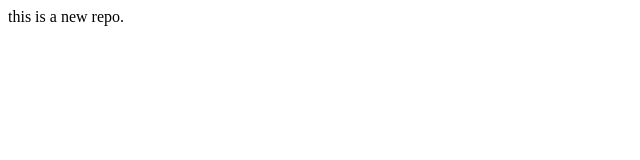
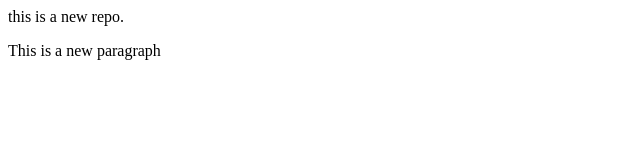
Before and after one commit to Gowrishivam/localrepo, a plain HTML site: page index.html in a window 1280 px wide. Shown: the whole page, without its empty margins (0-640 px from the left). Drawn offline with Linux system fonts and the light colour scheme.

Commit message:
add para

```diff
--- a/index.html
+++ b/index.html
@@ -1 +1,2 @@
 <p> this is a new repo.</p>
+<p>This is a new paragraph<p>
```
